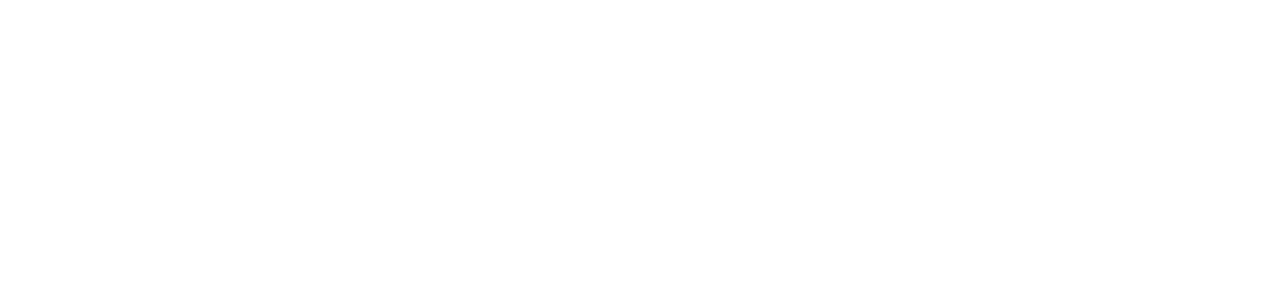
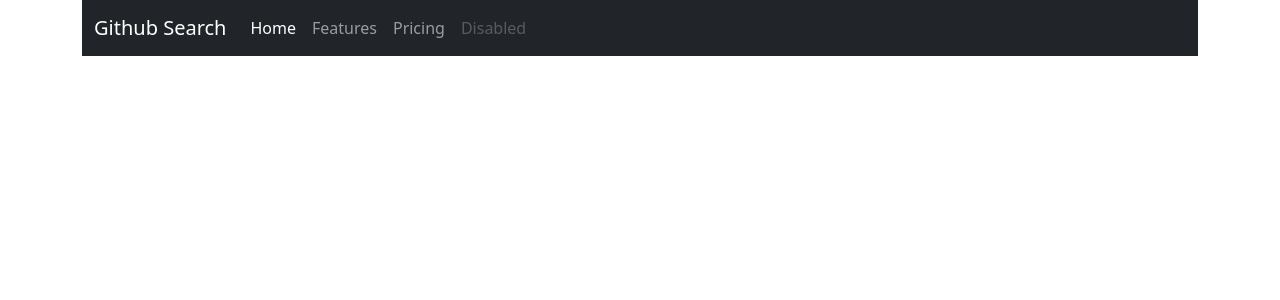
Before and after one commit to CindyKatoni/gitsearch, an Angular app: page / in a window 1280 px wide. Shown: the top 300 px of the page. Built offline with nearby package versions, Linux system fonts and the light colour scheme.

Commit message:
navbar component

```diff
--- a/angular.json
+++ b/angular.json
@@ -24,18 +24,19 @@
                             "src/assets"
                         ],
                         "styles": [
-              "src/styles.css"
+                            "src/styles.css",
+                            "node_modules/bootstrap/dist/css/bootstrap.min.css"
                         ],
-            "scripts": []
+                        "scripts": [
+                            "node_modules/bootstrap/dist/js/bootstrap.min.js"
+                        ]
                     },
                     "configurations": {
                         "production": {
-              "fileReplacements": [
-                {
+                            "fileReplacements": [{
                                 "replace": "src/environments/environment.ts",
                                 "with": "src/environments/environment.prod.ts"
-                }
-              ],
+                            }],
                             "optimization": true,
                             "outputHashing": "all",
                             "sourceMap": false,
@@ -44,8 +45,7 @@
                             "extractLicenses": true,
                             "vendorChunk": false,
                             "buildOptimizer": true,
-              "budgets": [
-                {
+                            "budgets": [{
                                     "type": "initial",
                                     "maximumWarning": "2mb",
                                     "maximumError": "5mb"
--- a/package.json
+++ b/package.json
@@ -19,6 +19,7 @@
     "@angular/platform-browser": "~10.2.0",
     "@angular/platform-browser-dynamic": "~10.2.0",
     "@angular/router": "~10.2.0",
+    "bootstrap": "^5.0.1",
     "rxjs": "~6.6.0",
     "tslib": "^2.0.0",
     "zone.js": "~0.10.2"
--- a/src/app/app.component.html
+++ b/src/app/app.component.html
@@ -1,2 +1,3 @@
+<app-home></app-home>
 <router-outlet>
 </router-outlet>
--- a/src/app/app.module.ts
+++ b/src/app/app.module.ts
@@ -4,11 +4,13 @@
 import { AppRoutingModule } from './app-routing.module';
 import { AppComponent } from './app.component';
 import { HomeComponent } from './home/home.component';
+import { NavbarComponent } from './navbar/navbar.component';
 
 @NgModule({
   declarations: [
     AppComponent,
-    HomeComponent
+    HomeComponent,
+    NavbarComponent
   ],
   imports: [
     BrowserModule,
--- a/src/app/home/home.component.html
+++ b/src/app/home/home.component.html
@@ -1 +1,5 @@
-<p>home works!</p>
+<div class="container">
+
+    <app-navbar>
+    </app-navbar>
+</div>
--- /dev/null
+++ b/src/app/navbar/navbar.component.html
@@ -0,0 +1,24 @@
+<nav class="navbar navbar-expand-lg navbar-dark bg-dark">
+    <div class="container-fluid">
+        <a class="navbar-brand" href="#">Github Search</a>
+        <button class="navbar-toggler" type="button" data-bs-toggle="collapse" data-bs-target="#navbarNav" aria-controls="navbarNav" aria-expanded="false" aria-label="Toggle navigation">
+        <span class="navbar-toggler-icon"></span>
+      </button>
+        <div class="collapse navbar-collapse" id="navbarNav">
+            <ul class="navbar-nav">
+                <li class="nav-item">
+                    <a class="nav-link active" aria-current="page" href="#">Home</a>
+                </li>
+                <li class="nav-item">
+                    <a class="nav-link" href="#">Features</a>
+                </li>
+                <li class="nav-item">
+                    <a class="nav-link" href="#">Pricing</a>
+                </li>
+                <li class="nav-item">
+                    <a class="nav-link disabled" href="#" tabindex="-1" aria-disabled="true">Disabled</a>
+                </li>
+            </ul>
+        </div>
+    </div>
+</nav>
--- /dev/null
+++ b/src/app/navbar/navbar.component.ts
@@ -0,0 +1,15 @@
+import { Component, OnInit } from '@angular/core';
+
+@Component({
+  selector: 'app-navbar',
+  templateUrl: './navbar.component.html',
+  styleUrls: ['./navbar.component.css']
+})
+export class NavbarComponent implements OnInit {
+
+  constructor() { }
+
+  ngOnInit(): void {
+  }
+
+}
```
Also changed, not shown: src/app/navbar/navbar.component.css (added), 2 other files (tests, documents, lock files or other folders). Lines whose indentation alone changed are shown as unchanged.
